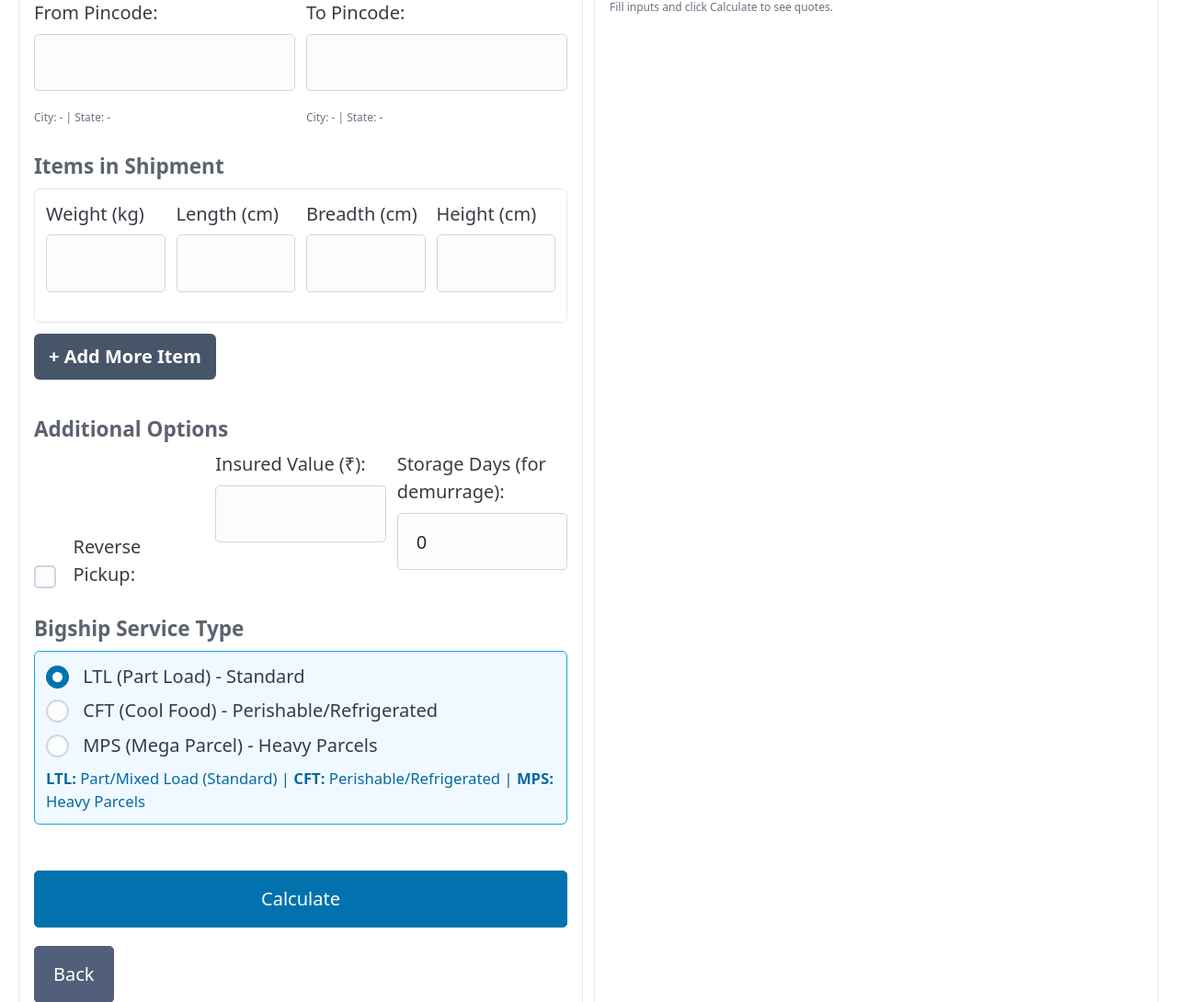
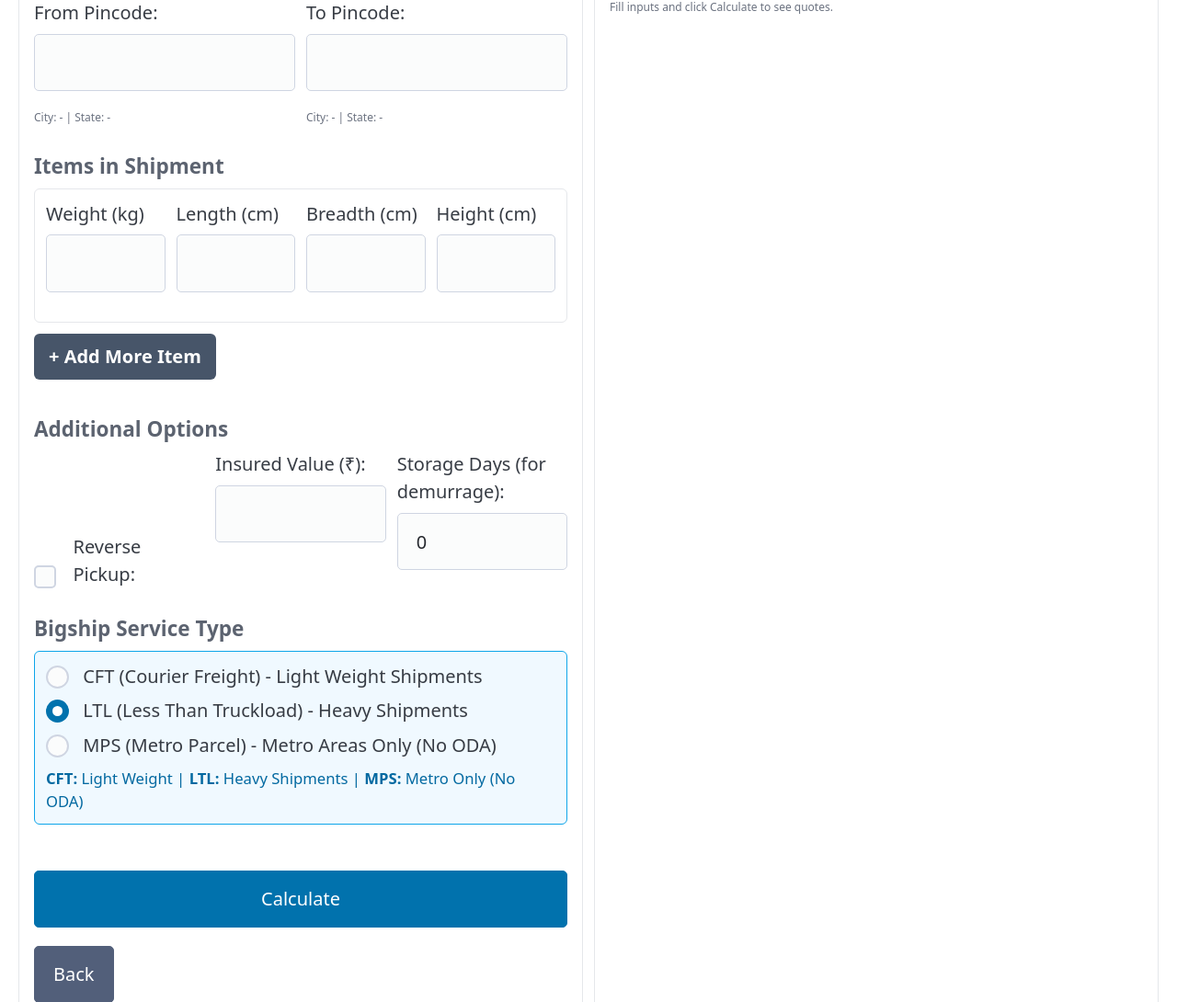
Before and after one commit to yashraj-svg/deye-forms-app, a Django app: page /calculator/ in a window 1280 px wide. Shown: the part 246-1336 px from the top of the page at 92% size. Run offline with Django 5.2, Linux system fonts and the light colour scheme; a user stored in the database is signed in; some libraries are stand-ins or nearby versions.

Commit message:
Fix Bigship service types and ODA logic
- Corrected service descriptions: CFT for light weight, LTL for heavy shipments
- MPS service does NOT charge ODA for any pincode (all pincodes deliverable, no ODA surcharge)
- LTL and CFT still charge ODA Rs.150 for ODA pincodes
- Updated form labels and helper text to reflect correct usage

```diff
--- a/forms/forms.py
+++ b/forms/forms.py
@@ -396,9 +396,9 @@ class FreightCalculatorForm(forms.Form):
 
     # Bigship service type selection
     BIGSHIP_SERVICE_CHOICES = [
-        ('LTL', 'LTL (Part Load) - Standard'),
-        ('CFT', 'CFT (Cool Food) - Perishable/Refrigerated'),
-        ('MPS', 'MPS (Mega Parcel) - Heavy Parcels'),
+        ('CFT', 'CFT (Courier Freight) - Light Weight Shipments'),
+        ('LTL', 'LTL (Less Than Truckload) - Heavy Shipments'),
+        ('MPS', 'MPS (Metro Parcel) - Metro Areas Only (No ODA)'),
     ]
     bigship_service_type = forms.ChoiceField(
         label='Bigship Service Type',
--- a/forms/templates/forms/freight_calculator.html
+++ b/forms/templates/forms/freight_calculator.html
@@ -83,7 +83,7 @@
         <div style="background: #f0f9ff; border: 1px solid #0ea5e9; padding: 12px; border-radius: 6px; margin-bottom: 1rem;">
           {{ form.bigship_service_type }}
           <small style="display: block; margin-top: 8px; color: #0369a1;">
-            <strong>LTL:</strong> Part/Mixed Load (Standard) | <strong>CFT:</strong> Perishable/Refrigerated | <strong>MPS:</strong> Heavy Parcels
+            <strong>CFT:</strong> Light Weight | <strong>LTL:</strong> Heavy Shipments | <strong>MPS:</strong> Metro Only (No ODA)
           </small>
         </div>
         <br>
```
Also changed, not shown: forms/calculator/bigship_calculator.py (+6 -5 lines), db.sqlite3.
